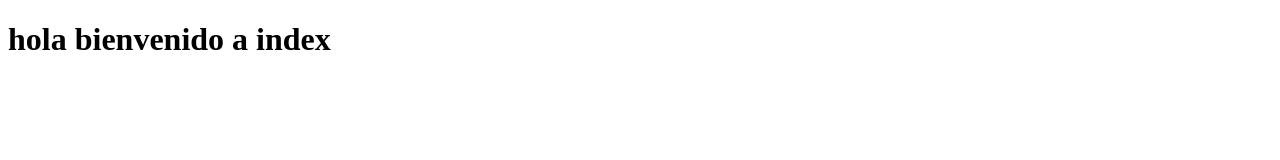
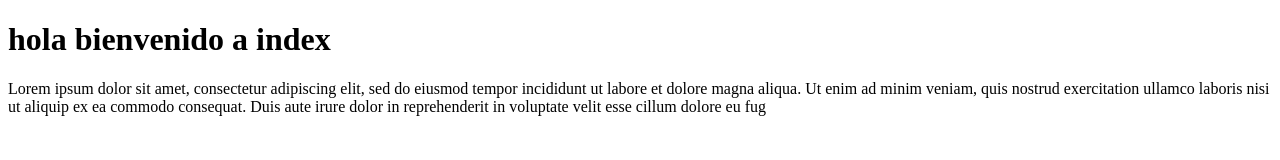
Before and after one commit to Fvalmatu/git-tuto, a plain HTML site: page index.html in a window 1280 px wide. Drawn offline with Linux system fonts and the light colour scheme.

Commit message:
agregamos un parrafo

```diff
--- a/index.html
+++ b/index.html
@@ -7,5 +7,10 @@
 </head>
 <body>
     <h1>hola bienvenido a index</h1>
+    <p>Lorem ipsum dolor sit amet, consectetur adipiscing elit,
+        sed do eiusmod tempor incididunt ut labore et dolore magna aliqua.
+        Ut enim ad minim veniam, quis nostrud exercitation ullamco laboris nisi ut
+        aliquip ex ea commodo consequat. Duis aute irure dolor in reprehenderit in voluptate
+        velit esse cillum dolore eu fug</p>
 </body>
 </html>
```
